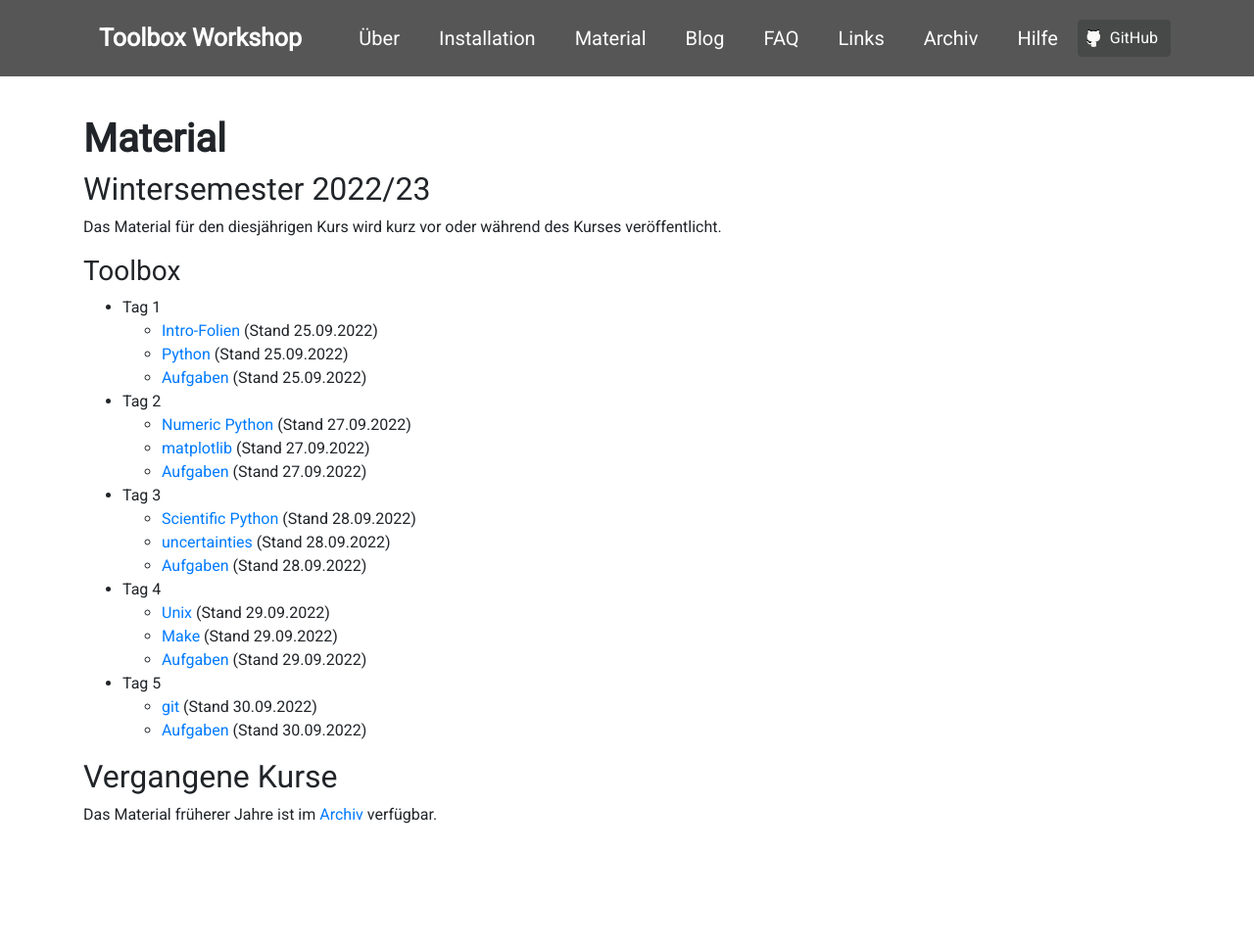
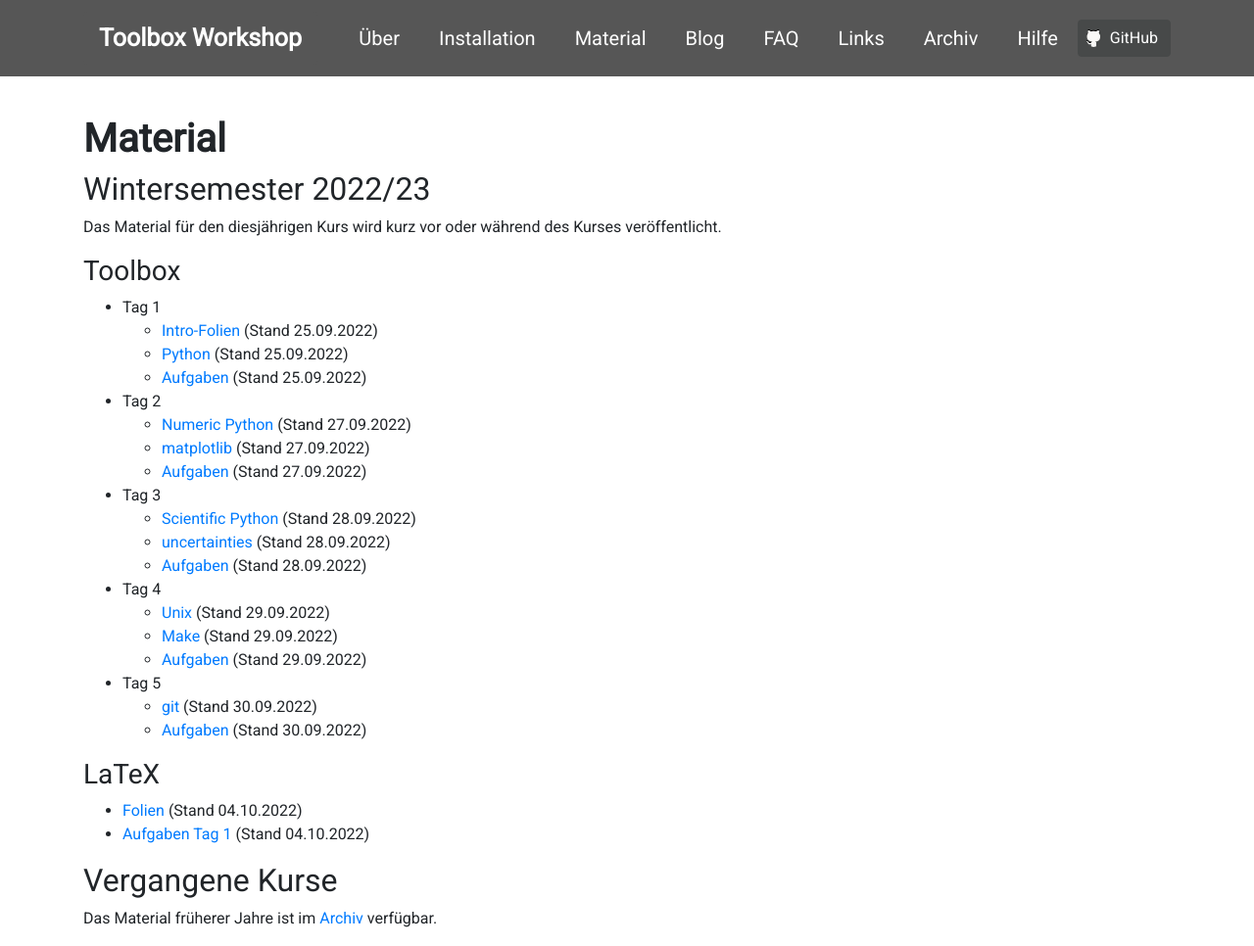
Before and after one commit to pep-dortmund/homepage-toolbox, a Jekyll site: the page built from notes.md, in a window 1280 px wide and 966 px high. Shown: the whole window at 98% size. Built offline with Jekyll 4.4.1, drawn with Linux system fonts in a browser that asks for light colours; nearby versions of some CDN libraries.

Commit message:
all files for the tex week

```diff
--- a/notes.md
+++ b/notes.md
@@ -30,14 +30,15 @@
     - [git](files/archive/2022/git.pdf) (Stand 30.09.2022)
     - [Aufgaben](files/archive/2022/exercises-toolbox-5.zip) (Stand 30.09.2022)
 
+### LaTeX
+- [Folien](files/archive/2022/latex.pdf) (Stand 04.10.2022)
+- [Aufgaben Tag 1](files/archive/2022/exercises-latex-1.zip) (Stand 04.10.2022)
+
 <!--
-### LaTeX
-- [Folien](files/archive/2021/latex.pdf) (Stand 07.10.2022)
-- [Aufgaben Tag 1](files/archive/2021/exercises-latex-1.zip) (Stand 05.10.2022)
-- [Aufgaben Tag 2](files/archive/2021/exercises-latex-2.zip) (Stand 05.10.2022)
-- [Aufgaben Tag 3](files/archive/2021/exercises-latex-3.zip) (Stand 07.10.2022)
-- [Aufgaben Tag 4](files/archive/2021/exercises-latex-4.zip) (Stand 07.10.2022)
-- [LaTeX Vorlage für Protokolle](files/archive/2021/latex-template.zip) (Stand 7.10.2022)
+- [Aufgaben Tag 2](files/archive/2022/exercises-latex-2.zip) (Stand 05.10.2022)
+- [Aufgaben Tag 3](files/archive/2022/exercises-latex-3.zip) (Stand 06.10.2022)
+- [Aufgaben Tag 4](files/archive/2022/exercises-latex-4.zip) (Stand 07.10.2022)
+- [LaTeX Vorlage für Protokolle](files/archive/2022/latex-template.zip) (Stand 07.10.2022)
 -->
 ## Vergangene Kurse
 
```
Also changed, not shown: 6 other files.
